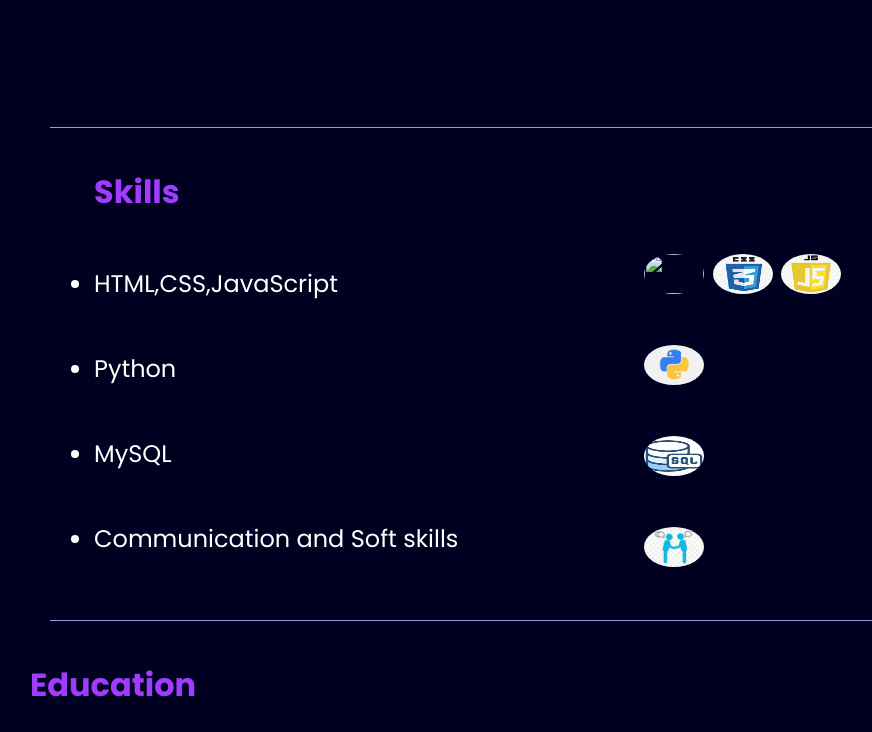
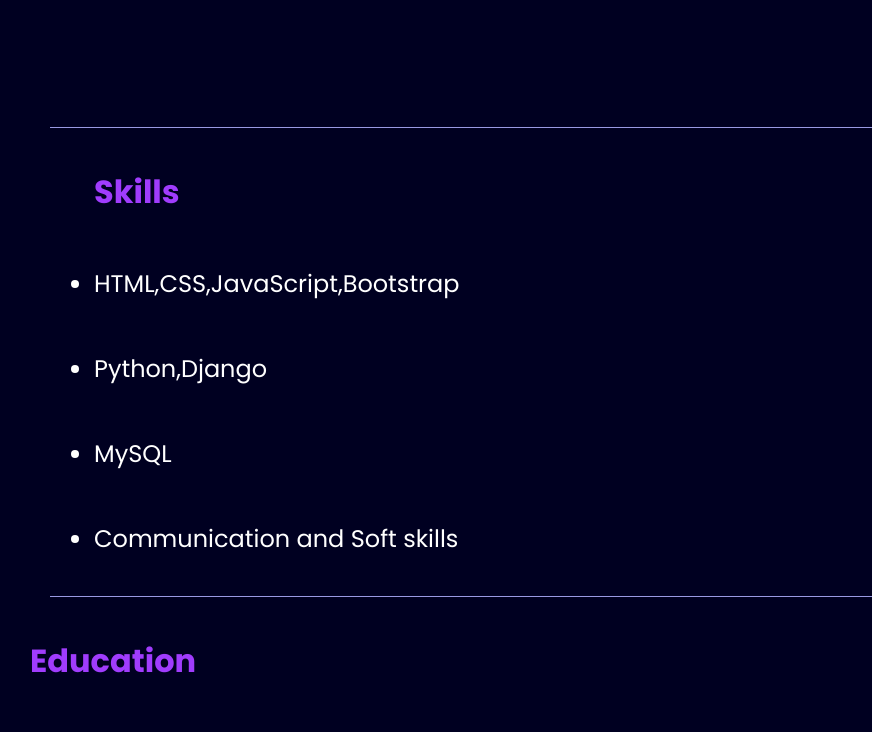
Before and after one commit to Pavankumarchittiprolu/Portfolio, a plain HTML site: page index.html in a window 1280 px wide. Shown: the part 513-1245 px from the top of the page, without its empty margins (34-906 px from the left). Drawn offline with nearby package versions, Linux system fonts and the light colour scheme.

Commit message:
Update index.html

```diff
--- a/index.html
+++ b/index.html
@@ -228,23 +228,13 @@
             <div class="outerbox">
                 <div class="box">
                     <ul>
-                        <li>HTML,CSS,JavaScript</li>
-                        <li>Python </li>
+                        <li>HTML,CSS,JavaScript,Bootstrap</li>
+                        <li>Python,Django</li>
                         <li>MySQL</li>
                         <li>Communication and Soft skills</li>
                     </ul>
                 </div>
-                <div class="lang_img">
-                    <ul>
-                        <li><img src="icons\html.png" alt="">
-                            <img src="icons\css.jpeg" alt="">
-                            <img src="icons\js.jpeg" alt="">
-                        </li>
-                        <li><img src="icons\python.png" alt=""></li>
-                        <li><img src="icons\sql.png" alt=""></li>
-                        <li><img src="icons\soft.png" alt=""></li>
-                    </ul>
-                </div>
+
             </div>
 
         </section>
```
